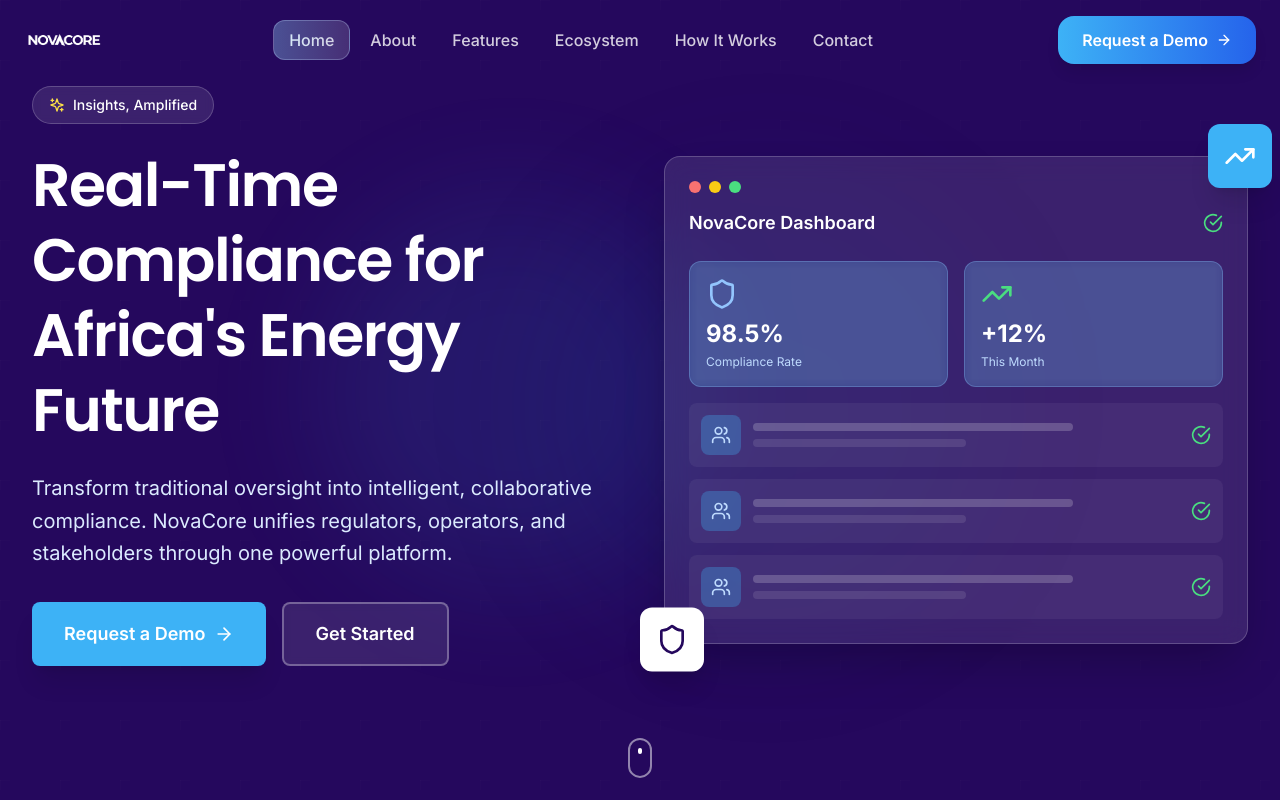
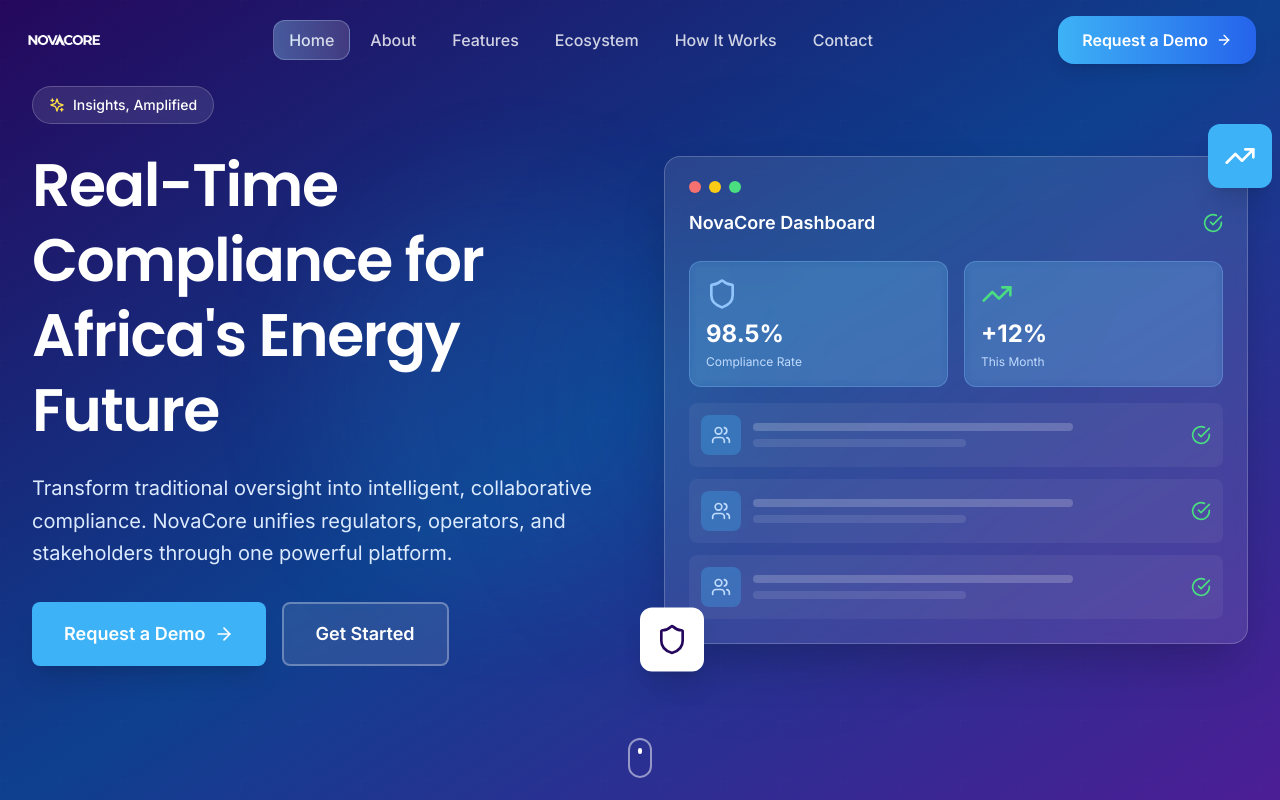
Before and after one commit to temiadebayo/novacore-website, a Next.js app: page / in a window 1280 px wide. Shown: the top 800 px of the page. Built offline with nearby package versions, Linux system fonts and the light colour scheme.

Commit message:
fix: revert landing page hero to gradient, keep only contact page with solid purple

```diff
--- a/components/Hero.tsx
+++ b/components/Hero.tsx
@@ -9,7 +9,7 @@
   const router = useRouter()
 
   return (
-    <section id="home" className="relative min-h-screen flex items-center overflow-hidden bg-brand-950">
+    <section id="home" className="relative min-h-screen flex items-center overflow-hidden bg-gradient-to-br from-brand-950 via-primary-900 to-brand-900">
       {/* Animated background elements */}
       <div className="absolute inset-0 overflow-hidden">
         <motion.div
```
